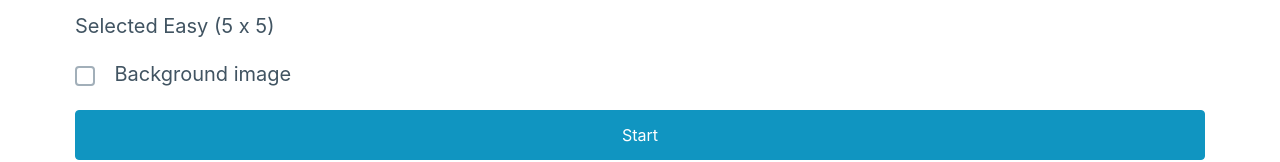
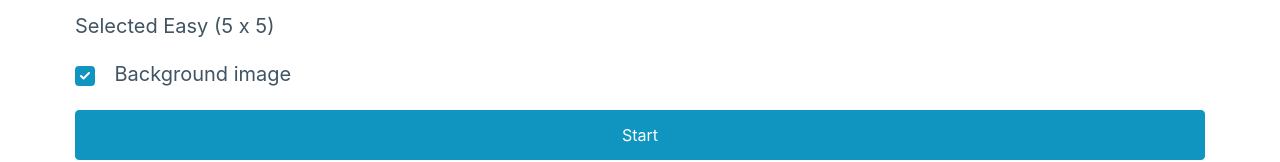
Before and after one commit to lemmoor/jigsaw-svelte, a Svelte app: page / in a window 1280 px wide. Shown: the part 374-536 px from the top of the page. Built offline with nearby package versions, Linux system fonts and the light colour scheme.

Commit message:
Made toggle checked by default, allowed use in-game

```diff
--- a/src/App.svelte
+++ b/src/App.svelte
@@ -12,7 +12,7 @@
 		num_rows_value = value;
 	});
   import { bg_alpha } from './lib/stores.js';
-  bg_alpha.update(n => 0);
+  bg_alpha.update(n => 0.4);
   let bg_alpha_value;
   bg_alpha.subscribe(value => {
 		bg_alpha_value = value;
@@ -74,11 +74,7 @@
     <p>Selected Hard ({num_rows_value} x {num_rows_value})</p>
   {/if}
 
-  {#if (gameStart)}
-    <input type="checkbox" disabled id="switch" class="checkbox" />
-  {:else}
-    <input on:click={toggleBackground} type="checkbox" id="switch" class="checkbox" />
-  {/if}
+  <input on:click={toggleBackground} type="checkbox" checked id="switch" class="checkbox" />
   <label for="switch" class="toggle">
     <p>Background image</p>
   </label>
```
